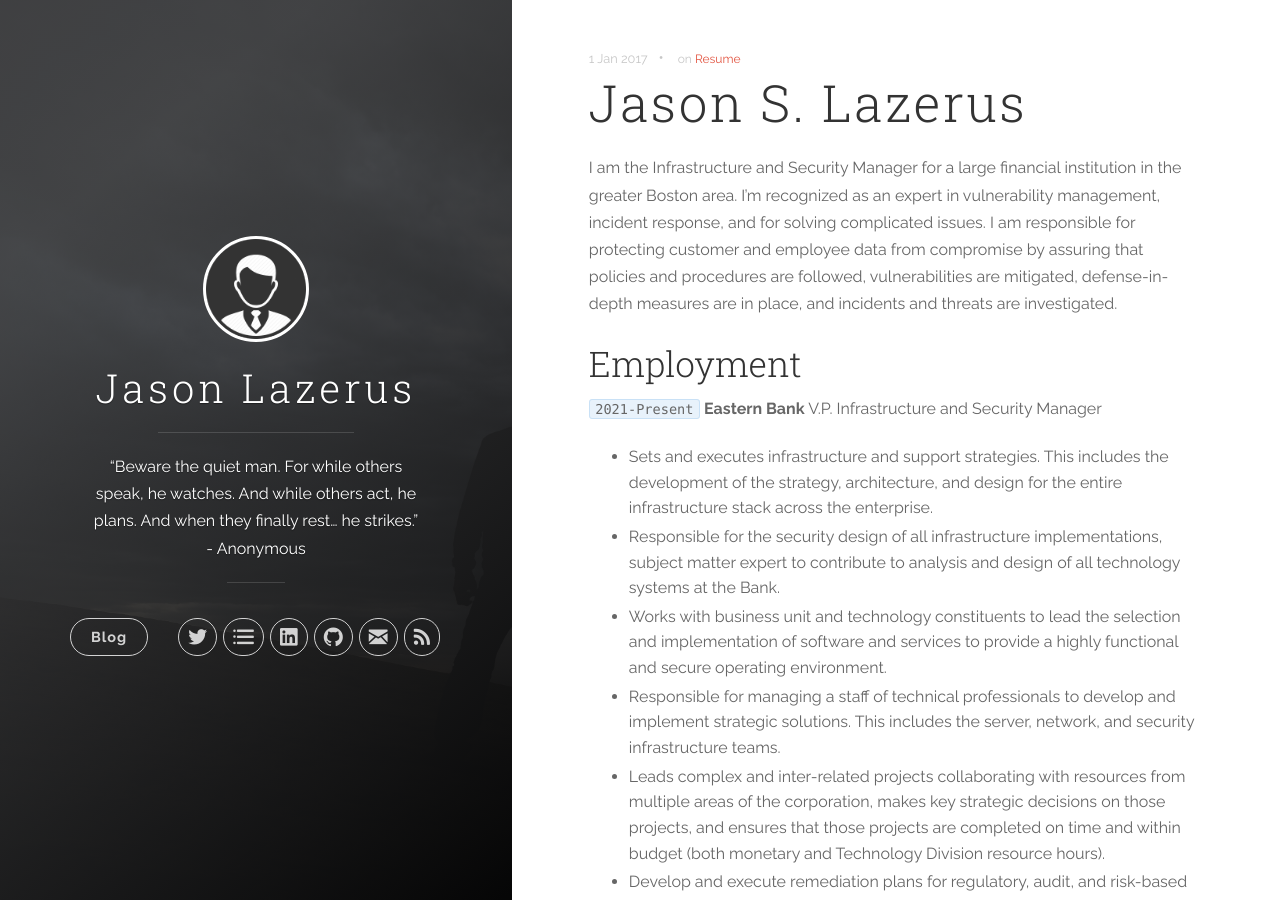
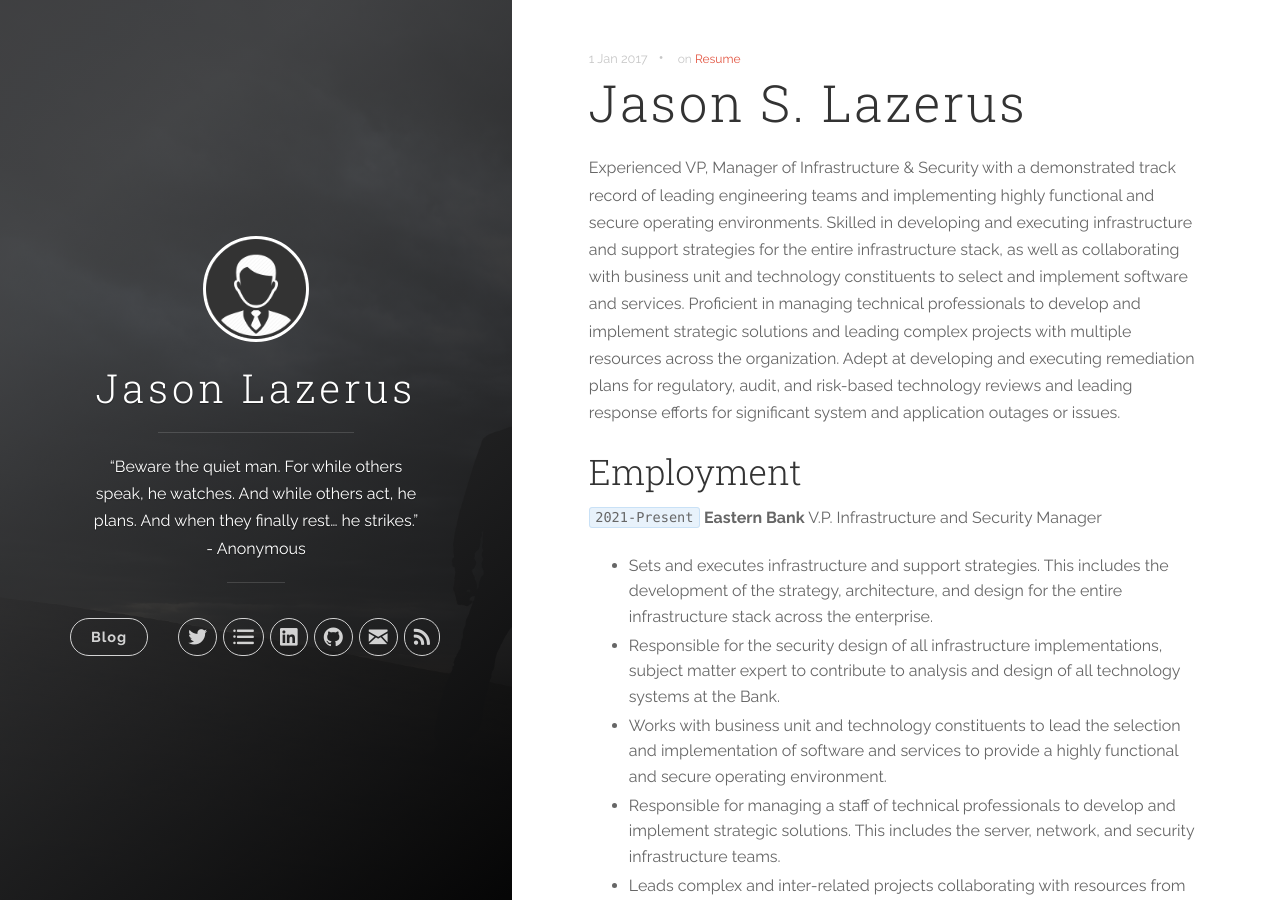
Before and after one commit to InfoSecured/infosecured.github.io, a Jekyll site: the page built from _posts/2017-01-01-resume.md, in a window 1280 px wide and 900 px high. Built offline with Jekyll 4.4.1, drawn with Linux system fonts in a browser that asks for light colours.

Commit message:
Update 2017-01-01-resume.md

```diff
--- a/_posts/2017-01-01-resume.md
+++ b/_posts/2017-01-01-resume.md
@@ -5,7 +5,7 @@ categories: [Resume]
 tags: [Resume]
 permalink: /resume/
 ---
-I am the Infrastructure and Security Manager for a large financial institution in the greater Boston area. I'm recognized as an expert in vulnerability management, incident response, and for solving complicated issues. I am responsible for protecting customer and employee data from compromise by assuring that policies and procedures are followed, vulnerabilities are mitigated, defense-in-depth measures are in place, and incidents and threats are investigated.
+Experienced VP, Manager of Infrastructure & Security with a demonstrated track record of leading engineering teams and implementing highly functional and secure operating environments. Skilled in developing and executing infrastructure and support strategies for the entire infrastructure stack, as well as collaborating with business unit and technology constituents to select and implement software and services. Proficient in managing technical professionals to develop and implement strategic solutions and leading complex projects with multiple resources across the organization. Adept at developing and executing remediation plans for regulatory, audit, and risk-based technology reviews and leading response efforts for significant system and application outages or issues.
 
 ## Employment
 
```
